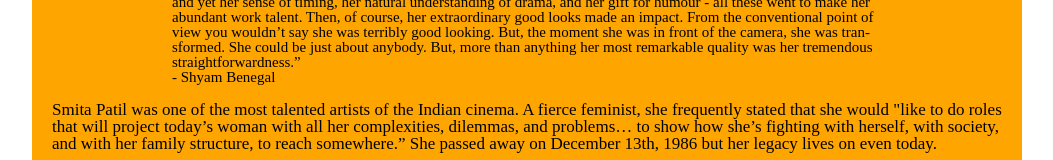
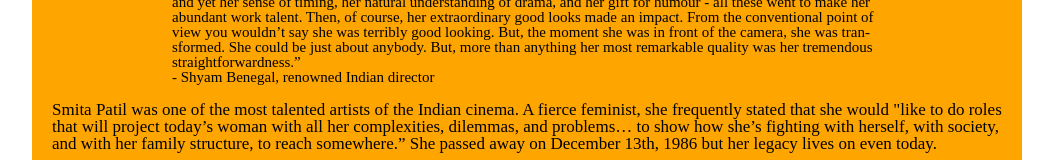
Before and after one commit to nihiraram/a3-character-site, a plain HTML site: page index.html in a window 1280 px wide. Shown: the part 673-833 px from the top of the page, without its empty margins (113-1166 px from the left). Drawn offline with Linux system fonts and the light colour scheme.

Commit message:
Edited text

```diff
--- a/index.html
+++ b/index.html
@@ -14,7 +14,7 @@
     	<img src="https://amvaishnav.files.wordpress.com/2015/10/smita-patil-1.jpg" alt="smita patil picture"></div>
     	<h1> activist. actress. inspiration.</h1>
       <div id="bioContainer">
-    	<p>“She was one of the very few people I know who possessed a kind of natural talent. As an artiste she had no training </p><p>and yet her sense of timing, her natural understanding of drama, and her gift for humour - all these went to make her </p><p>abundant work talent. Then, of course, her extraordinary good looks made an impact. From the conventional point of </p><p>view you wouldn’t say she was terribly good looking. But, the moment she was in front of the camera, she was tran-</p><p>sformed. She could be just about anybody. But, more than anything her most remarkable quality was her tremendous</p><p> straightforwardness.” </p><p>- Shyam Benegal</p><br>
+    	<p>“She was one of the very few people I know who possessed a kind of natural talent. As an artiste she had no training </p><p>and yet her sense of timing, her natural understanding of drama, and her gift for humour - all these went to make her </p><p>abundant work talent. Then, of course, her extraordinary good looks made an impact. From the conventional point of </p><p>view you wouldn’t say she was terribly good looking. But, the moment she was in front of the camera, she was tran-</p><p>sformed. She could be just about anybody. But, more than anything her most remarkable quality was her tremendous</p><p> straightforwardness.” </p><p>- Shyam Benegal, renowned Indian director</p><br>
       </div>
       <div id="commentContainer">
         <p> Smita Patil was one of the most talented artists of the Indian cinema. A fierce feminist, she frequently stated that she would "like to do roles that will project today’s woman with all her complexities, dilemmas, and problems… to show how she’s fighting with herself, with society, and with her family structure, to reach somewhere.” She passed away on December 13th, 1986 but her legacy lives on even today. <br> <br>
```
